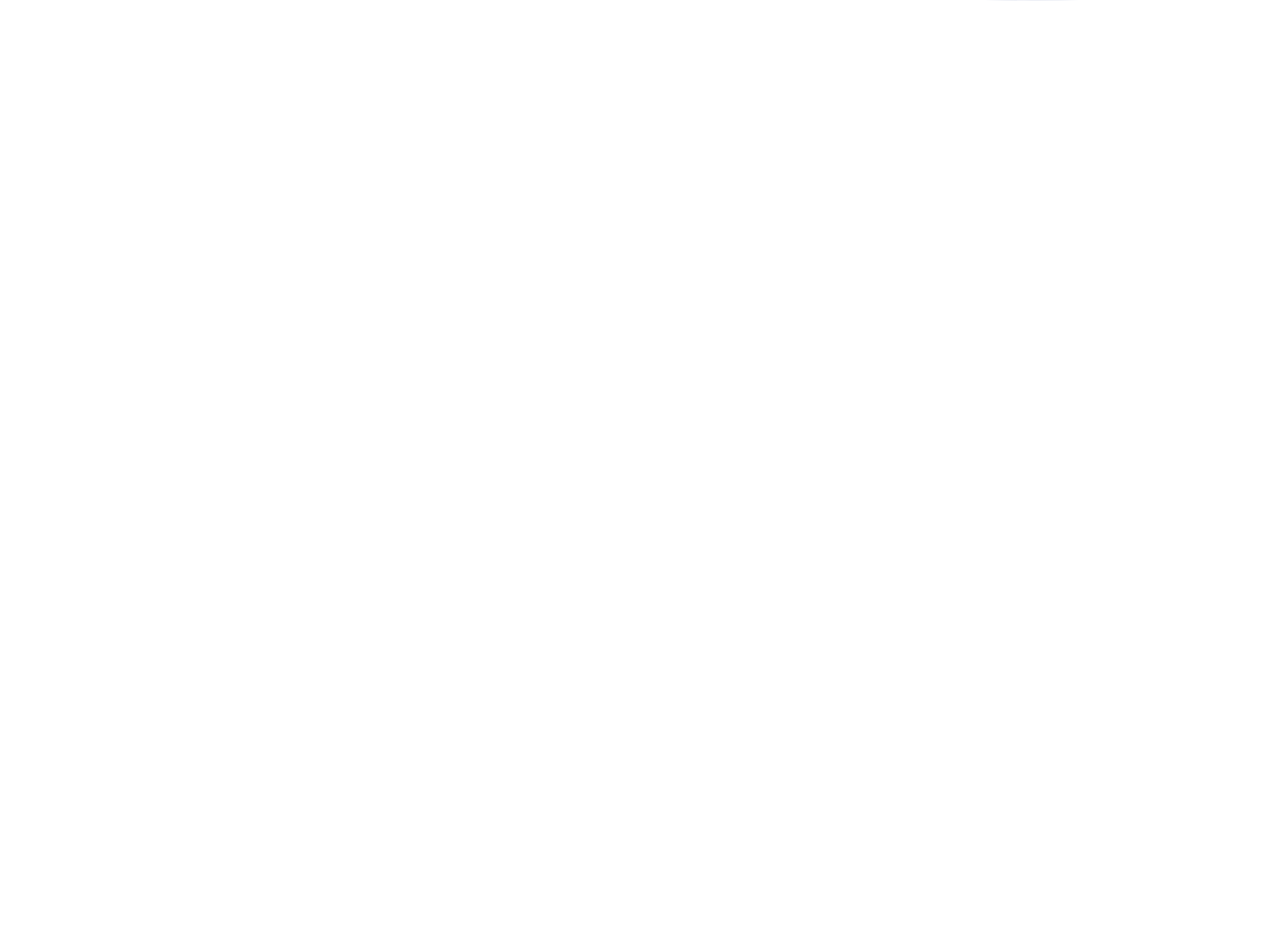
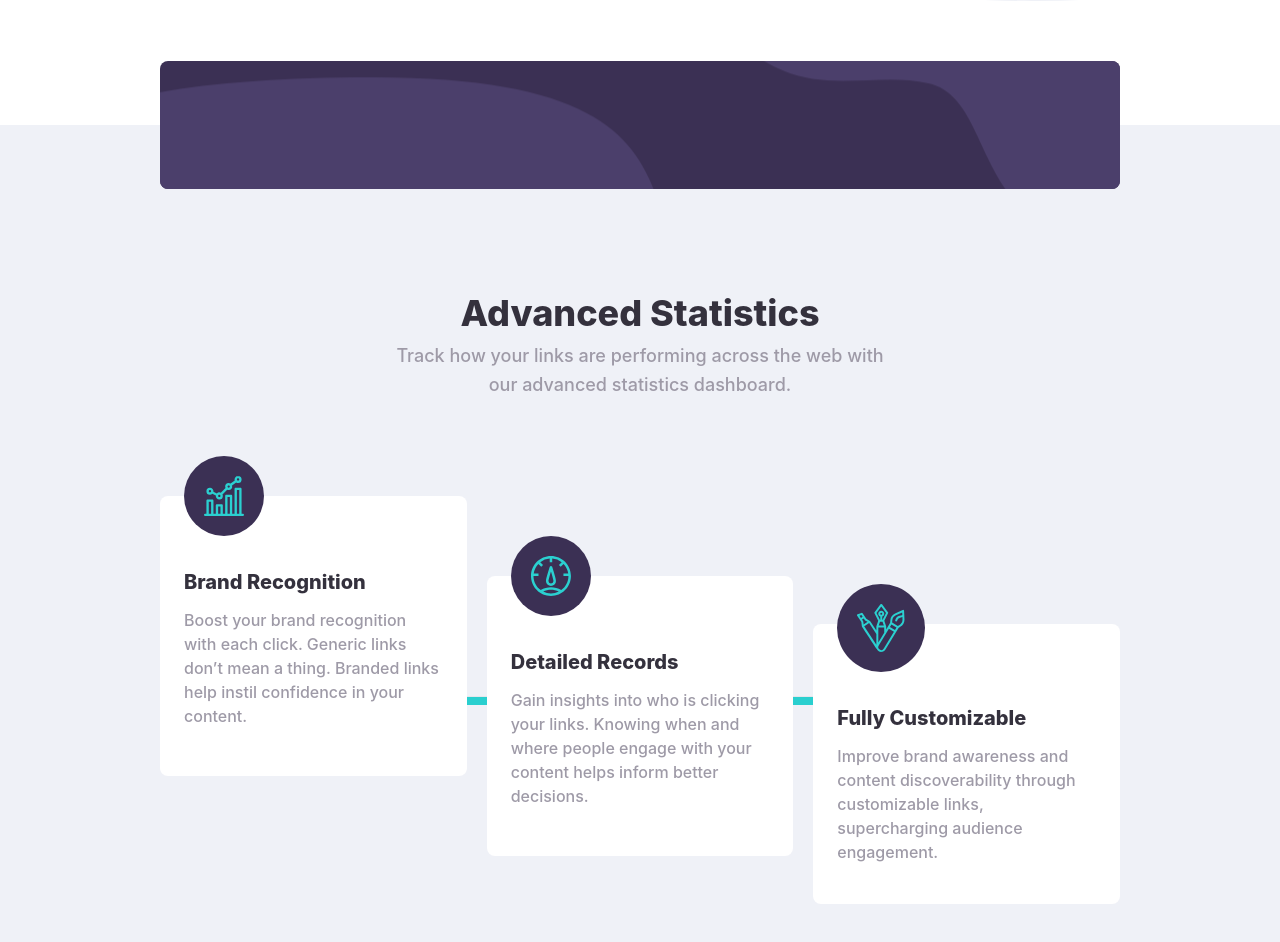
Before and after one commit to snhase/fem-url-shortening-app, a React (Create React App) app: page / in a window 1280 px wide. Shown: the part 500-1442 px from the top of the page. Before the commit the page ends 800 px from the top, so only its background shows below. Built offline with nearby package versions, Linux system fonts and the light colour scheme.

Commit message:
add features section

```diff
--- a/src/App.tsx
+++ b/src/App.tsx
@@ -1,9 +1,13 @@
 import React from 'react';
 import logo from '../src/assets/images/logo.svg'
+import brandRecognition from '../src/assets/images/icon-brand-recognition.svg'
+import detailedRecords from '../src/assets/images/icon-detailed-records.svg'
+import fullyCustomizable from '../src/assets/images/icon-fully-customizable.svg'
+import Feature from './components/Feature';
 
 function App() {
   return (
-    <div className="max-w-[1440px] mx-auto">
+    <div>
         <header className="max-w-[1000px] mx-auto py-4 flex justify-center content-between items-center">
         <div className="py-5 flex w-full items-center">
           <img className="px-5" src={logo} alt="Shortly logo"></img>
@@ -23,7 +27,43 @@
               <div className="py-1 text-xl w-5/6 font-medium leading-relaxed text-neutralGrayishViolet"> Build your brand’s recognition and get detailed insights on how your links are performing.</div>
               <button className="my-3 px-9 py-3 bg-primaryCyan border border-primaryCyan rounded-full font-bold text-white hover:opacity-75">Get Started</button>
             </div>
-            <div className=" w-3/6 h-96 bg-[url('../src/assets/images/illustration-working.svg')] bg-no-repeat bg-cover"></div>
+            <div className="w-3/6 h-96 bg-[url('../src/assets/images/illustration-working.svg')] bg-no-repeat bg-cover"></div>
+          </section>
+          <section className='bg-primaryGray mt-28'>
+            <div className="mx-auto max-w-[1000px]" >
+              <div>
+              <div className="mx-5 -translate-y-1/2 bg-primaryDarkViolet border-primaryDarkViolet rounded-lg">
+              <div className="bg-[url('../src/assets/images/bg-shorten-desktop.svg')] bg-no-repeat bg-cover bg-center h-32 mx-auto rounded-lg">
+              </div>
+            </div>
+              </div>
+              <div className="pt-8 pb-24 mx-auto max-w-[1000px] text-center">
+                <div className="py-2 text-4xl text-primaryBlack font-extrabold">Advanced Statistics</div>
+                <div className="text-lg font-medium leading-relaxed text-neutralGrayishViolet" >Track how your links are performing across the web with <br/> our advanced statistics dashboard.</div>
+              </div>
+              <div className="mx-5 pb-48 h-full">
+                <div className="relative z-10 flex justify-between">
+                  <Feature
+                    img={brandRecognition}
+                    title="Brand Recognition"
+                    description="Boost your brand recognition with each click. Generic links don’t mean a thing. Branded links help instil confidence in your content."
+                    />
+                    <Feature
+                      translate="translate-y-20"
+                      img={detailedRecords}
+                      title="Detailed Records"
+                      description="Gain insights into who is clicking your links. Knowing when and where people engage with your content helps inform better decisions."
+                      />
+                    <Feature
+                      translate="translate-y-32"
+                      img={fullyCustomizable}
+                      title="Fully Customizable"
+                      description="Improve brand awareness and content discoverability through customizable links, supercharging audience engagement."
+                      />
+                </div>
+                <hr className="mx-5 z-0 -translate-y-20 bg-primaryCyan p-1"></hr>
+              </div>
+            </div>
           </section>
         </main>
     </div>
--- /dev/null
+++ b/src/components/Feature.tsx
@@ -0,0 +1,24 @@
+import React from 'react'
+
+interface Props {
+    img: string;
+    title: string;
+    description: string;
+    translate?: string;
+}
+
+const Feature = ({img, title, description, translate} : Props) => {
+    return (
+        <div className={`bg-white px-6 w-1/3 rounded-lg ${translate?translate:""} ${title==="Detailed Records"?"mx-5":""}`}>
+            <div className="-translate-y-10">
+                <div className="bg-primaryDarkViolet p-5 w-fit rounded-full"><img src={img} alt={title}></img></div>
+            </div>
+            <div className="pb-10">
+                <p className="text-xl font-extrabold -mt-2 mb-3 text-primaryBlack">{title}</p>
+                <p className="font-medium text-neutralGrayishViolet">{description}</p>
+            </div>
+        </div>
+    )
+}
+
+export default Feature
--- a/tailwind.config.js
+++ b/tailwind.config.js
@@ -7,6 +7,7 @@
     extend: {
       colors: {
         primaryBlack: "#34313D",
+        primaryGray: "#EFF1F7",
         primaryCyan: "hsl(180, 66%, 49%)",
         primaryDarkViolet: "hsl(257, 27%, 26%)",
         secondaryRed: "hsl(0% , 87%, 67%)",
```
